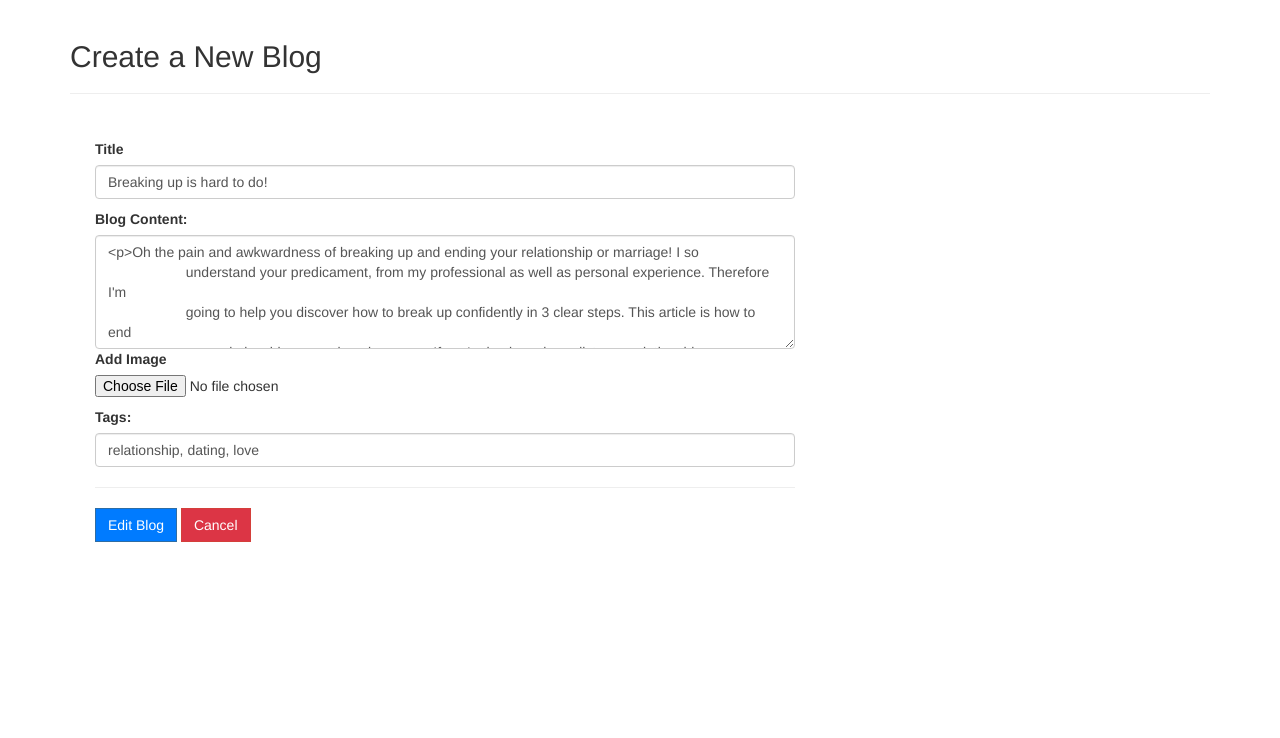
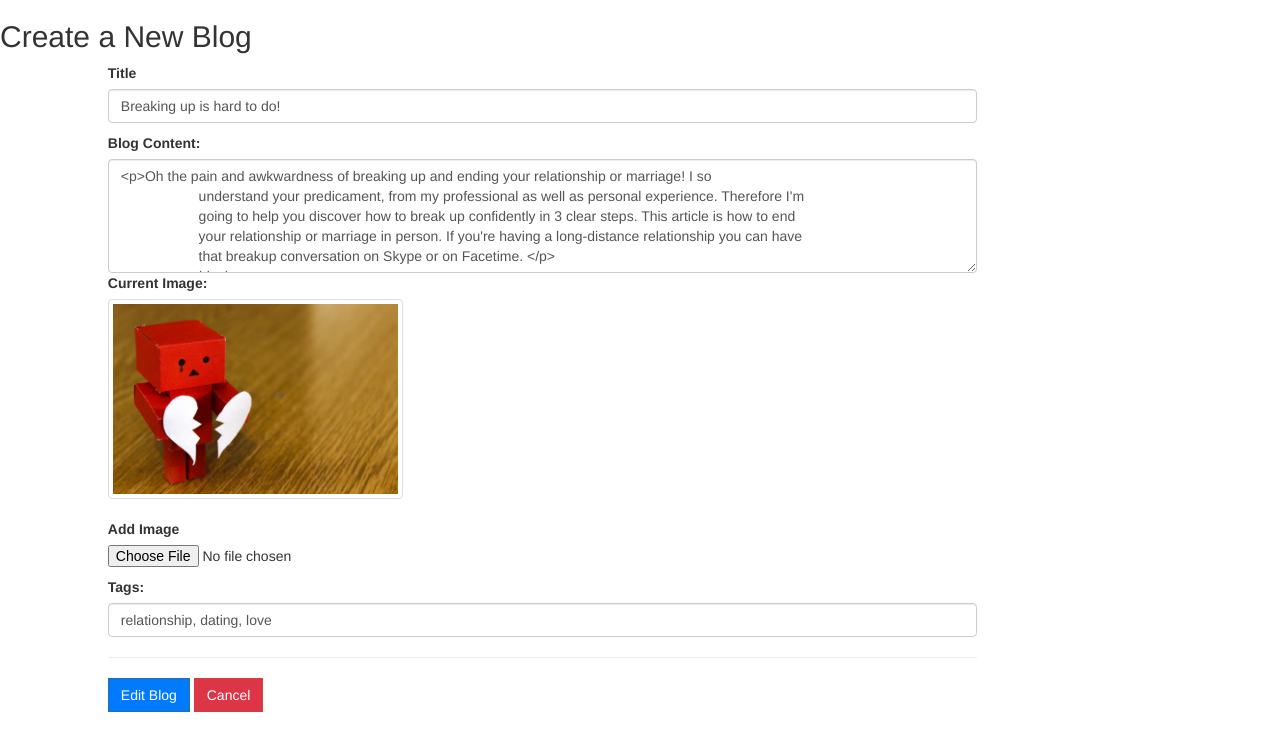
Before and after one commit to codingdojo-projects-algos-august-2019/AmandaKatrinaGroup, a Flask app: page /blogs/1/edit in a window 1280 px wide. Shown: the part 62-800 px from the top of the page. Run offline with Flask 2, Linux system fonts and the light colour scheme; a user stored in the database is signed in; data comes from the database, SQL or seed files in the repository; some libraries are stand-ins or nearby versions; some web fonts are replaced.

Commit message:
added current image thumbnail to show while editing blog

```diff
--- a/templates/edit_blog.html
+++ b/templates/edit_blog.html
@@ -32,16 +32,21 @@
     </div>
   </nav>
   <!-- todo figure out how to add a navbar specifically to work with this since its using bootstrap 3 -->
+  <h2>Create a New Blog</h2>
   <div class="container">
-    <h2>Create a New Blog</h2>
-    <hr>
     <div class="row">
-      <div class="col col-md-8">
-        <form method="post" id="createBlog" style="padding: 25px"  enctype="multipart/form-data">
+      <div class="col col-md-10">
+        <form method="post" id="createBlog" enctype="multipart/form-data">
           <label for="title">Title</label>
           <input type="text" name="title" class="form-control" style="margin-bottom: 10px" value="{{ blog.title }}">
           <label for="summernote">Blog Content:</label>
           <textarea rows="5" id="summernote" name="editordata" class="form-control">{{ blog.content }}</textarea>
+          <label>Current Image:</label>
+          {%  if blog.pic_filepath %}
+          <img src="{{url_for('static', filename='img/blogs/' + blog.pic_filepath)}}" class="thumbnail">
+          {%  else %}
+          <p>No image</p>
+          {%  endif %}
           <label for="fileUpload">Add Image</label>
           <input type=file name=file id="fileUpload" style="margin-bottom: 10px">
           <label for="tags">Tags:</label>
```
